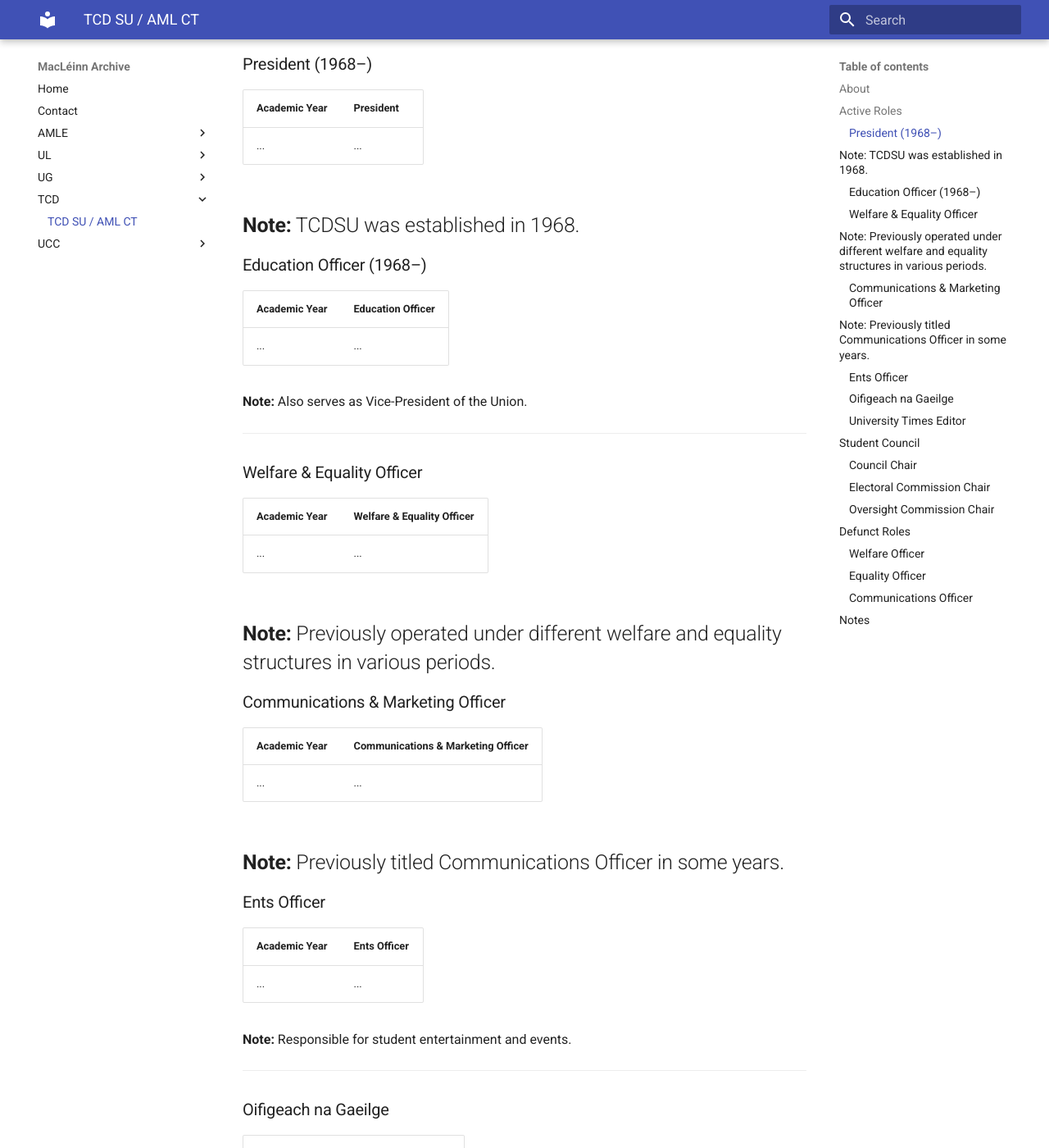
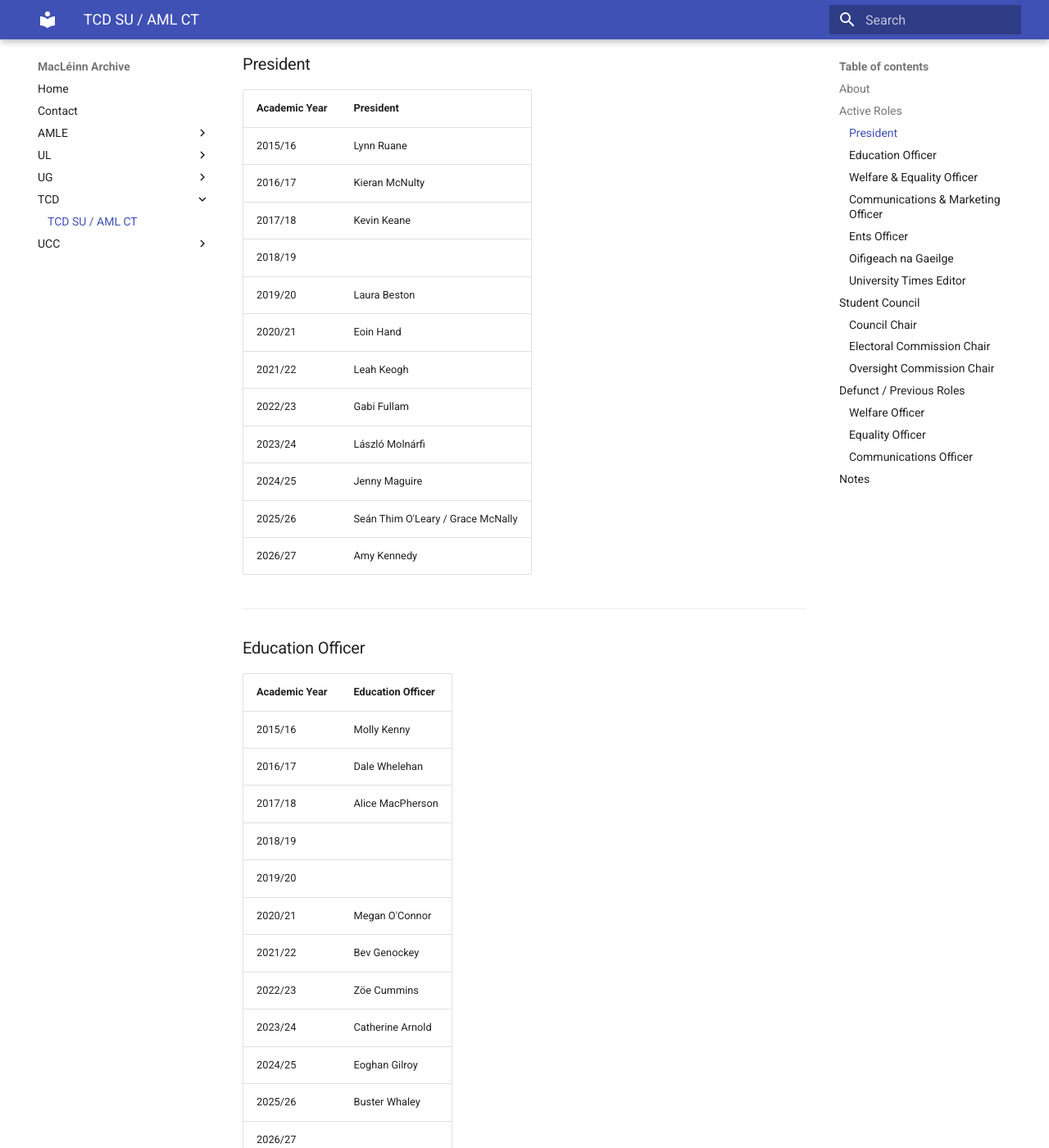
Before and after one commit to omahonye/macleinn_archive, an MkDocs documentation site: the page built from docs/tcd/tcdsu.md, in a window 1280 px wide and 1400 px high, scrolled down 561 px. Shown: the whole window at 82% size. Built offline with MkDocs 1.6.1 and Material for MkDocs 9.7.7, drawn with Linux system fonts in a browser that asks for light colours; some of the changed text lies outside the part shown.

Commit message:
Update tcdsu.md

```diff
--- a/docs/tcd/tcdsu.md
+++ b/docs/tcd/tcdsu.md
@@ -12,22 +12,41 @@
 
 ## Active Roles
 
-### President (1968–)
+### President
 
 | Academic Year | President |
 |---|---|
-| ... | ... |
+| 2015/16 | Lynn Ruane |
+| 2016/17 | Kieran McNulty |
+| 2017/18 | Kevin Keane |
+| 2018/19 |  |
+| 2019/20 | Laura Beston |
+| 2020/21 | Eoin Hand |
+| 2021/22 | Leah Keogh |
+| 2022/23 | Gabi Fullam |
+| 2023/24 | László Molnárfi |
+| 2024/25 | Jenny Maguire |
+| 2025/26 | Seán Thim O'Leary / Grace McNally |
+| 2026/27 | Amy Kennedy |
 
-**Note:** TCDSU was established in 1968.
 ---
 
-### Education Officer (1968–)
+### Education Officer
 
 | Academic Year | Education Officer |
 |---|---|
-| ... | ... |
-
-**Note:** Also serves as Vice-President of the Union.
+| 2015/16 | Molly Kenny |
+| 2016/17 | Dale Whelehan |
+| 2017/18 | Alice MacPherson |
+| 2018/19 |  |
+| 2019/20 |  |
+| 2020/21 | Megan O'Connor |
+| 2021/22 | Bev Genockey |
+| 2022/23 | Zöe Cummins |
+| 2023/24 | Catherine Arnold |
+| 2024/25 | Eoghan Gilroy |
+| 2025/26 | Buster Whaley |
+| 2026/27 |  |
 
 ---
 
@@ -35,27 +54,56 @@
 
 | Academic Year | Welfare & Equality Officer |
 |---|---|
-| ... | ... |
+| 2015/16 | Conor Clancy |
+| 2016/17 | Aoibhinn Loughlin |
+| 2017/18 | Damien McClean |
+| 2018/19 |  |
+| 2019/20 |  |
+| 2020/21 | Leah Keogh |
+| 2021/22 | Sierra Mueller-Powens |
+| 2022/23 |  |
+| 2023/24 | Aoife Bennett |
+| 2024/25 | Hamza Bana |
+| 2025/26 | Deirdre Leahy |
+| 2026/27 |  |
 
-**Note:** Previously operated under different welfare and equality structures in various periods.
 ---
 
 ### Communications & Marketing Officer
 
 | Academic Year | Communications & Marketing Officer |
 |---|---|
-| ... | ... |
+| 2015/16 | Aifric Ní Chriodain |
+| 2016/17 | Glen Byrne |
+| 2017/18 | Úna Harty |
+| 2018/19 | Paraic McLean |
+| 2019/20 | Muireann Kane |
+| 2020/21 | Philly Holmes |
+| 2021/22 | Aoife Cronin |
+| 2022/23 | Julie Smirnova |
+| 2023/24 | Aiesha Wong |
+| 2024/25 | Beth Strahan |
+| 2025/26 | Channing Kehoe |
+| 2026/27 |  |
 
-**Note:** Previously titled Communications Officer in some years.
 ---
 
 ### Ents Officer
 
 | Academic Year | Ents Officer |
 |---|---|
-| ... | ... |
-
-**Note:** Responsible for student entertainment and events.
+| 2015/16 | Katie Cogan |
+| 2016/17 | Padraic Rowley |
+| 2017/18 |  |
+| 2018/19 |  |
+| 2019/20 |  |
+| 2020/21 | Hugh McInerney |
+| 2021/22 | Greg Arrowsmith |
+| 2022/23 |  |
+| 2023/24 | Olivia Orr |
+| 2024/25 | Peadar Walsh |
+| 2025/26 | Orla Norton |
+| 2026/27 |  |
 
 ---
 
@@ -63,8 +111,20 @@
 
 | Academic Year | Oifigeach na Gaeilge |
 |---|---|
-| ... | ... |
+| 2015/16 |  |
+| 2016/17 |  |
+| 2017/18 |  |
+| 2018/19 |  |
+| 2019/20 |  |
+| 2020/21 |  |
+| 2021/22 |  |
+| 2022/23 |  |
+| 2023/24 | Pádraig Mac Brádaigh |
+| 2024/25 | Pádraig Mac Brádaigh |
+| 2025/26 | Aoife Ní Bhriain |
+| 2026/27 |  |
 
+**Note:** Oifigeach na Gaeilge existed as a part-time position before becoming a full-time sabbatical office for 2024/25.
 
 ---
 
@@ -72,12 +132,20 @@
 
 | Academic Year | UT Editor |
 |---|---|
-| ... | ... |
-
-**Note:** Editor of The University Times student newspaper. Historically elected by students.
+| 2015/16 | Edmund Heaphy |
+| 2016/17 | Sinéad Baker |
+| 2017/18 |  |
+| 2018/19 |  |
+| 2019/20 |  |
+| 2020/21 |  |
+| 2021/22 | Emer Moreau |
+| 2022/23 | Ailbhe Noonan |
+| 2023/24 | Clara Roche |
+| 2024/25 | Brídín Ní Fhearraigh-Joyce |
+| 2025/26 | Charles Hastings |
+| 2026/27 |  |
 
 ---
-
 
 ## Student Council
 
@@ -85,7 +153,18 @@
 
 | Academic Year | Council Chair |
 |---|---|
-| ... | ... |
+| 2015/16 |  |
+| 2016/17 |  |
+| 2017/18 | Colm O'Halloran |
+| 2018/19 |  |
+| 2019/20 |  |
+| 2020/21 |  |
+| 2021/22 |  |
+| 2022/23 |  |
+| 2023/24 | Conchúr Ó Cathasaigh |
+| 2024/25 | Daniel Walsh |
+| 2025/26 |  |
+| 2026/27 |  |
 
 ---
 
@@ -93,7 +172,18 @@
 
 | Academic Year | Electoral Commission Chair |
 |---|---|
-| ... | ... |
+| 2015/16 |  |
+| 2016/17 |  |
+| 2017/18 |  |
+| 2018/19 |  |
+| 2019/20 |  |
+| 2020/21 |  |
+| 2021/22 |  |
+| 2022/23 |  |
+| 2023/24 | Conchúr Ó Cathasaigh |
+| 2024/25 | Daniel Walsh |
+| 2025/26 |  |
+| 2026/27 |  |
 
 ---
 
@@ -101,19 +191,28 @@
 
 | Academic Year | Oversight Commission Chair |
 |---|---|
-| ... | ... |
+| 2015/16 |  |
+| 2016/17 |  |
+| 2017/18 |  |
+| 2018/19 |  |
+| 2019/20 |  |
+| 2020/21 |  |
+| 2021/22 |  |
+| 2022/23 |  |
+| 2023/24 |  |
+| 2024/25 |  |
+| 2025/26 |  |
+| 2026/27 |  |
 
 ---
 
-## Defunct Roles
+## Defunct / Previous Roles
 
 ### Welfare Officer
 
 | Academic Year | Welfare Officer |
 |---|---|
 | ... | ... |
-
-**Note:** Later merged into Welfare & Equality Officer.
 
 ---
 
@@ -123,8 +222,6 @@
 |---|---|
 | ... | ... |
 
-**Note:** Later merged into Welfare & Equality Officer.
-
 ---
 
 ### Communications Officer
@@ -133,15 +230,16 @@
 |---|---|
 | ... | ... |
 
-**Note:** Later retitled Communications & Marketing Officer.
+---
 
----
 ## Notes
 
 - Years are academic years.
-- Records are based on available documentation.
-- TCDSU was founded in 1968. :contentReference[oaicite:7]{index=7}
-- The union is led by a Sabbatical Board consisting of full-time elected officers. :contentReference[oaicite:8]{index=8}
+- Blank cells represent names still to be established, not necessarily vacant offices.
+- Officer structures and titles have changed throughout the Union's history.
+- Communications & Marketing became a separate officer position in 2015/16.
+- Oifigeach na Gaeilge is now a sabbatical officer position.
+- Further historical names remain to be added.
 - Officer structures and titles have changed throughout the Union's history.
 - Part-time officer positions are elected annually and have expanded significantly over time.
 - Corrections or additions are welcome.
```
